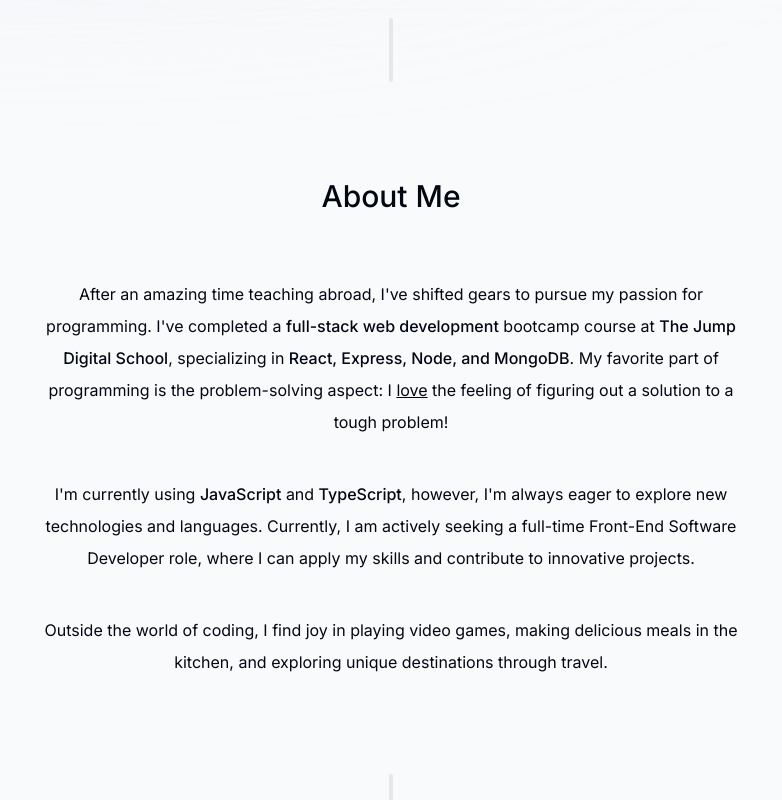
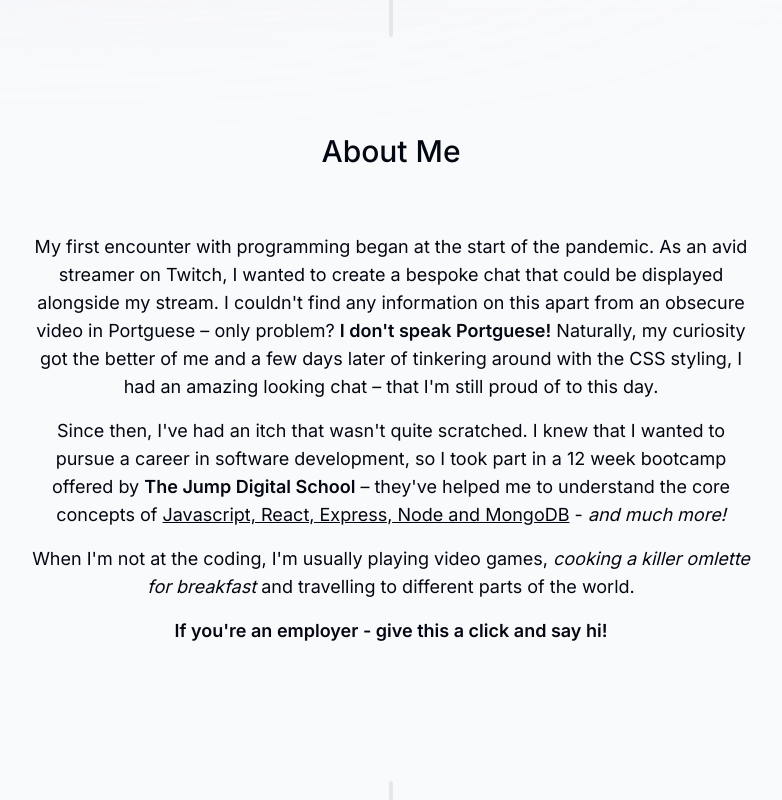
Before and after one commit to aqibshabir/portfolio, a Next.js app: page / in a window 1280 px wide. Shown: the part 780-1580 px from the top of the page, without its empty margins (249-1031 px from the left). Built offline with nearby package versions, Linux system fonts and the light colour scheme; no server answers.

Commit message:
changed the copy and made the styling more uniform

```diff
--- a/app/globals.css
+++ b/app/globals.css
@@ -13,3 +13,7 @@ html.dark {
 .borderBlack {
     @apply border border-black/10;
 }
+
+::selection {
+    background-color: #9884fc72;
+}
--- a/components/about.tsx
+++ b/components/about.tsx
@@ -18,30 +18,19 @@ export default function About() {
       id="about"
     >
       <SectionHeading>About me</SectionHeading>
-      <p className="mb-10">
-        After an amazing time teaching abroad, I've shifted gears to pursue my
-        passion for programming. I've completed a{" "}
-        <span className="font-medium">full-stack web development</span> bootcamp
-        course at <span className="font-medium">The Jump Digital School</span>,
-        specializing in{" "}
-        <span className="font-medium">React, Express, Node, and MongoDB</span>.{" "}
-        My favorite part of programming is the problem-solving aspect: I{" "}
-        <span className="underline">love</span> the feeling of figuring out a
-        solution to a tough problem!
+      <div className="mb-10 text-sm sm:text-lg ">
+        <p className="mb-4"><span className="">My first encounter with programming</span> began at the start of the pandemic. As an avid streamer on Twitch, I wanted to create a bespoke chat that could be displayed alongside my stream. I couldn&apos;t find any information on this apart from an obsecure video in Portguese &ndash; only problem? <a target="_blank" href="https://thebackpackerintern.com/_wpx/wp-content/uploads/2015/01/Schermafbeelding-2015-01-19-om-13.31.25.png" className="font-semibold hover:underline hover:text-[#9884fc] transition-all">I don&apos;t speak Portguese&#33;</a> Naturally, my curiosity got the better of me and a few days later of tinkering around with the CSS styling, I had an amazing looking chat &ndash; that I'm still proud of to this day.
+        </p>
+        <p className="mb-4">
+          Since then, I&apos;ve had an itch that wasn&apos;t quite scratched. I knew that I wanted to pursue a career in software development, so I took part in a 12 week bootcamp offered by <a href="https://www.thejump.tech/" target="_blank" className="font-semibold hover:text-[#9884fc] hover:underline transition-all">The Jump Digital School</a> &ndash; they've helped me to understand the core concepts of <span className="underline">Javascript, React, Express, Node and MongoDB</span> - <span className="italic">and much more&#33;</span>
+        </p>
+        <p className="mb-4">
+      When I&apos;m not at the coding, I&apos;m usually playing video games, <span className="italic">cooking a killer omlette for breakfast</span> and travelling to different parts of the world.
       </p>
-
-      <p className="mb-10">
-        I'm currently using <span className="font-medium">JavaScript</span> and{" "}
-        <span className="font-medium">TypeScript</span>, however, I'm always
-        eager to explore new technologies and languages. Currently, I am
-        actively seeking a full-time Front-End Software Developer role, where I
-        can apply my skills and contribute to innovative projects.
+      <p className="mb-4">
+      <a href="#contact" className="font-semibold hover:text-[#9884fc] hover:underline transition-all">If you're an employer - give this a click and say hi&#33;</a>
       </p>
-      <p>
-        Outside the world of coding, I find joy in playing video games, making
-        delicious meals in the kitchen, and exploring unique destinations
-        through travel.
-      </p>
+      </div>
     </motion.section>
   );
 }
--- a/components/contact.tsx
+++ b/components/contact.tsx
@@ -30,7 +30,7 @@ export default function Contact() {
     }}
     >
         <SectionHeading>Contact me</SectionHeading>
-        <p className='text-gray-700 -mt-10 dark:text-white'>Please contact me directly at <a className='underline hover:text-blue-500' href='mailto:aqibfaisalshabir@gmail.com'>aqibfaisalshabir@gmail.com</a> or through this form</p>
+        <p className='text-gray-700 -mt-10 dark:text-white'>Please contact me directly at <a className='underline hover:text-[#9884fc]' href='mailto:aqibfaisalshabir@gmail.com'>aqibfaisalshabir@gmail.com</a> or through this form</p>
 
         <form className='mt-10 flex flex-col' action={async(formData) => {
             const {data, error} = await sendEmail(formData)
--- a/components/footer.tsx
+++ b/components/footer.tsx
@@ -3,14 +3,14 @@ import React from "react";
 export default function Footer() {
   return (
     <footer className="mb-10 px-4 text-center text-gray-500 dark:text-white">
-      <small className="mb-2 text-xs block">
+      <small className="mb-1 text-xs block">
         &copy; 2024 Aqib Shabir. All rights reserved
       </small>
-      <p className="text-xs mb-2 font-thin">
+      <p className="text-xs mb-1 font-thin">
         Made with: React, Nextjs, Typescript, Tailwind CSS, Framer Motion, React
         Email &amp; Resend.
       </p>
-      <p className="text-xs">Hosted on Vercel.</p>
+      <p className="text-xs font-thin">Deployed on Vercel.</p>
     </footer>
   );
 }
--- a/components/intro.tsx
+++ b/components/intro.tsx
@@ -62,11 +62,10 @@ export default function Intro() {
         initial={{ opacity: 0, y: 100 }}
         animate={{ opacity: 1, y: 0 }}
       >
-        Hi,<span className="font-bold"> I'm Aqib!</span> I&apos;m a{" "}
+        Hi,<span className="font-bold"> I'm Aqib!</span> A{" "}
         <span className="font-bold">full-stack developer</span> from the UK. I
-        enjoy making <span className="font-bold">websites</span> &{" "}
-        <span className="font-bold">apps</span> look{" "}
-        <span className="underline">awesome</span>. My focus is on front-end
+        love making <span className="font-bold">websites</span>{" "}look{" "}
+        <span className="underline">awesome</span>. I mainly focus on front-end
         technologies like <span className="underline">React & Next.js</span>
       </motion.h1>
 
--- a/components/micro-apps.tsx
+++ b/components/micro-apps.tsx
@@ -43,13 +43,13 @@ export default function MicroApps({
           <div className="flex justify-center w-full mt-4 gap-4 mb-4">
             <a
               href={github}
-              className="text-black/95 dark:text-white/95 flex text-xs hover:text-blue-500 dark:hover:text-blue-500"
+              className="text-black/95 dark:text-white/95 flex text-xs hover:text-[#9884fc] dark:hover:text-[#9884fc]"
             >
               <IoIosLink/> <span className="ml-1">Github</span>
             </a>
             <a
               href={link}
-              className="text-black/95 dark:text-white/95 flex text-xs hover:text-blue-500 dark:hover:text-blue-500"
+              className="text-black/95 dark:text-white/95 flex text-xs hover:text-[#9884fc] dark:hover:text-[#9884fc]"
             >
               <IoIosLink /> <span className="ml-1">Live</span>
             </a>
--- a/components/skills.tsx
+++ b/components/skills.tsx
@@ -33,7 +33,7 @@ export default function Skills() {
       className="mt-20 mb-20 max-w-[53rem] scroll-mt-28"
     >
       <SectionHeading>My Skills</SectionHeading>
-      <ul className="group flex justify-center flex-wrap gap-4 text-[40px] sm:text-4xl sm:gap-4">
+      <ul className="flex justify-center flex-wrap gap-2 sm:text-4xl sm:gap-4">
         {skillsData.map((skill, index) => (
           <motion.li
             variants={fadeInAnimationVariants}
@@ -44,12 +44,12 @@ export default function Skills() {
             }}
             custom={index}
             className={
-              `flex justify-center items-center text-center p-2 text-gray-600 hover:text-gray-950  bg-white/20  border border-black/[0.1] rounded-2xl hover:bg-white dark:bg-opacity-5 dark:border-black/80 dark:bg-black/50 dark:hover:bg-black/10 dark:text-white/80 dark:hover:text-white`
+              "group flex justify-center items-center text-center p-2 text-gray-600 hover:text-gray-950  bg-white/20  border border-black/[0.1] rounded-2xl hover:bg-white dark:bg-opacity-5 dark:border-black/80 dark:bg-black/50 dark:hover:bg-black/10 dark:text-white/80 dark:hover:text-white"
             }
             key={index}
             title={skill.name}
           >
-        {skill.icon}
+        <span className="group-hover:-translate-y-[1px] group-hover:-translate-x-[1px] transition-all">{skill.icon}</span>
         <ul className="text-xs pl-2 font-semibold">
           <li>{skill.name}</li>
         </ul>
--- a/lib/data.ts
+++ b/lib/data.ts
@@ -22,7 +22,6 @@ import {
   SiGreensock,
   SiKubernetes,
   SiMui,
-  SiMysql,
   SiPrisma,
   SiPuppeteer,
   SiRedux,
@@ -36,7 +35,7 @@ import {
 } from "react-icons/tb";
 import { DiMongodb, DiRedis } from "react-icons/di";
 import { IoLogoFirebase } from "react-icons/io5";
-import { GrGraphQl } from "react-icons/gr";
+import { GrGraphQl, GrMysql } from "react-icons/gr";
 
 export const links = [
   {
@@ -221,7 +220,7 @@ export const skillsData = [
   { name: "Sass", icon: React.createElement(FaSass), color: "#cd6799" },
   { name: "Material UI", icon: React.createElement(SiMui), color: "#007fff" },
   { name: "Git", icon: React.createElement(FaGitAlt), color: "#f05133" },
-  { name: "MySQL", icon: React.createElement(SiMysql), color: "#00618a" },
+  { name: "MySQL", icon: React.createElement(GrMysql), color: "#00618a" },
   { name: "Prisma", icon: React.createElement(SiPrisma), color: "#123b51" },
   { name: "MongoDB", icon: React.createElement(DiMongodb), color: "#50aa4c" },
   {
```
